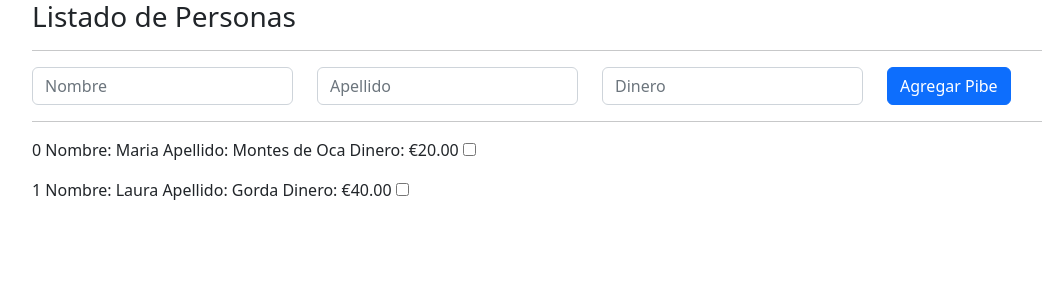
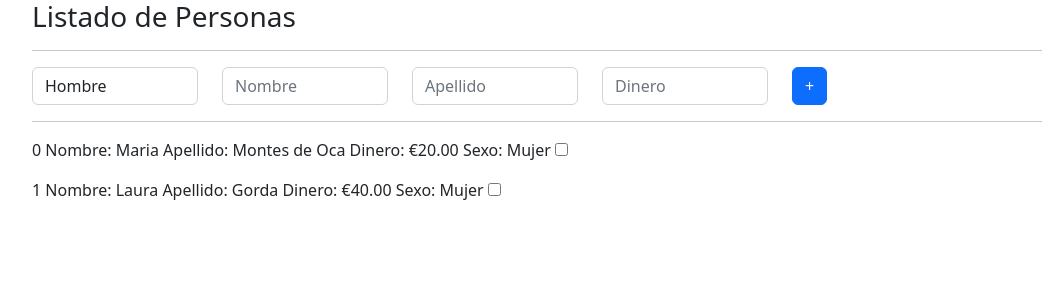
Before and after one commit to RaulCruzOrtega/Listado-Personas-Angular, an Angular app: page / in a window 1280 px wide. Shown: the top 300 px of the page, without its empty margins (50-1092 px from the left). Built offline with nearby package versions, Linux system fonts and the light colour scheme.

Commit message:
Using Mini Forms Validation and fixes

```diff
--- a/src/app/formulario/formulario.component.html
+++ b/src/app/formulario/formulario.component.html
@@ -1,5 +1,12 @@
-<form class="row">
-  <div class="col-md-3">
+<form class="row" (submit)="f.form.valid && agregarPersona()" #f="ngForm">
+  <div class="col-md-2">
+    <select class="form-control" (change)="sexoseleccionado($event)">
+      <option value="Hombre" selected>Hombre</option>
+      <option value="Mujer">Mujer</option>
+      <option value="Binari">Binari</option>
+    </select>
+  </div>
+  <div class="col-md-2">
     <input
       type="text"
       name="nombre"
@@ -7,9 +14,10 @@
       placeholder="Nombre"
       class="form-control"
       [(ngModel)]="nombreInput"
+      required
     />
   </div>
-  <div class="col-md-3">
+  <div class="col-md-2">
     <input
       type="text"
       name="apellido"
@@ -17,9 +25,10 @@
       placeholder="Apellido"
       class="form-control"
       [(ngModel)]="apellidoInput"
+      required
     />
   </div>
-  <div class="col-md-3">
+  <div class="col-md-2">
     <input
       type="number"
       name="dinero"
@@ -27,11 +36,12 @@
       placeholder="Dinero"
       class="form-control"
       [(ngModel)]="dineroInput"
+      required
     />
   </div>
   <div class="col">
-    <button type="submit" class="btn btn-primary" (click)="agregarPersona()">
-      Agregar Pibe
+    <button type="submit" class="btn btn-primary">
+      +
     </button>
   </div>
 </form>
--- a/src/app/formulario/formulario.component.ts
+++ b/src/app/formulario/formulario.component.ts
@@ -14,6 +14,7 @@ export class FormularioComponent {
   nombreInput = "";
   apellidoInput = "";
   dineroInput!: number;
+  sexo:string = "Hombre";
   //@ViewChild('nombreRef') nombreInput!: ElementRef;
   //@ViewChild('apellidoRef') apellidoInput!: ElementRef;
 
@@ -32,7 +33,8 @@ export class FormularioComponent {
     let persona = new Persona(
       this.nombreInput,
       this.apellidoInput,
-      this.dineroInput);
+      this.dineroInput,
+      this.sexo);
     this.loggingService.enviarMensajeConsola("Enviamos persona: " + persona.nombre)
     //this.personas.push(persona);
     //this.personaCreada.emit(persona);
@@ -41,4 +43,8 @@ export class FormularioComponent {
     this.apellidoInput = "";
     this.dineroInput = 0;
   }
+
+  sexoseleccionado(evento: Event){
+    this.sexo = (<HTMLSelectElement>evento.target).value;
+  }
 }
--- a/src/app/persona.model.ts
+++ b/src/app/persona.model.ts
@@ -9,5 +9,5 @@ export class Persona{
     }
     */
 
-    constructor(public nombre: string, public apellido: string, public dinero: number){}
+    constructor(public nombre: string, public apellido: string, public dinero: number, public sexo: string){}
 }
--- a/src/app/persona/persona.component.html
+++ b/src/app/persona/persona.component.html
@@ -3,7 +3,7 @@
     <div class="col">
       <div>
         <p>
-          {{indice + " Nombre: " + persona.nombre + " Apellido: " + persona.apellido + " Dinero: " }} {{ persona.dinero | currency: "EUR"}}
+          {{indice + " Nombre: " + persona.nombre + " Apellido: " + persona.apellido + " Dinero: " }} {{ persona.dinero | currency: "EUR"}} {{"Sexo: " + persona.sexo}}
           <input
           type="checkbox"
           (click)="emitirSaludo()">
--- a/src/app/personas.service.ts
+++ b/src/app/personas.service.ts
@@ -5,8 +5,8 @@ import { Persona } from "./persona.model";
 @Injectable()
 export class PersonasService{
     personas: Persona[] = [
-        new Persona("Maria", "Montes de Oca", 20),
-        new Persona("Laura", "Gorda", 40)
+        new Persona("Maria", "Montes de Oca", 20, "Mujer"),
+        new Persona("Laura", "Gorda", 40, "Mujer")
     ];
 
     saludar = new EventEmitter<number>();
```
